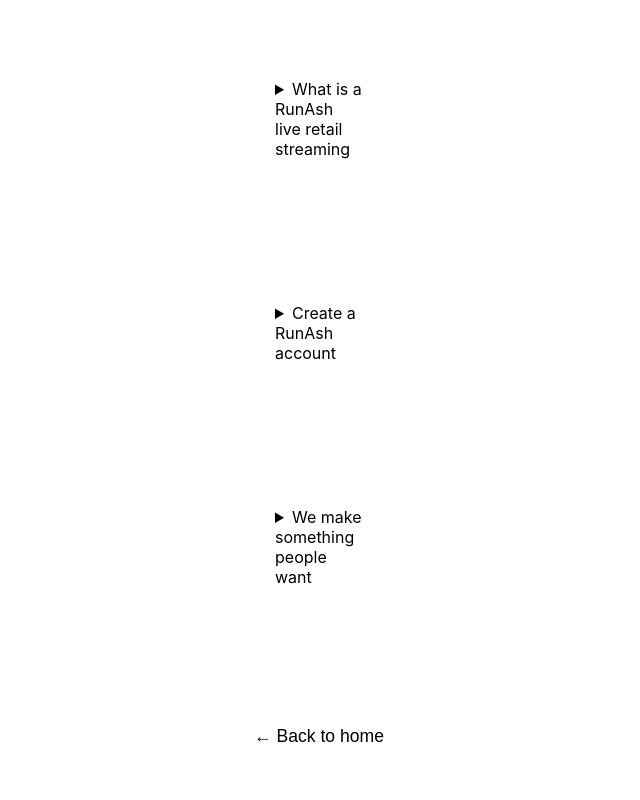
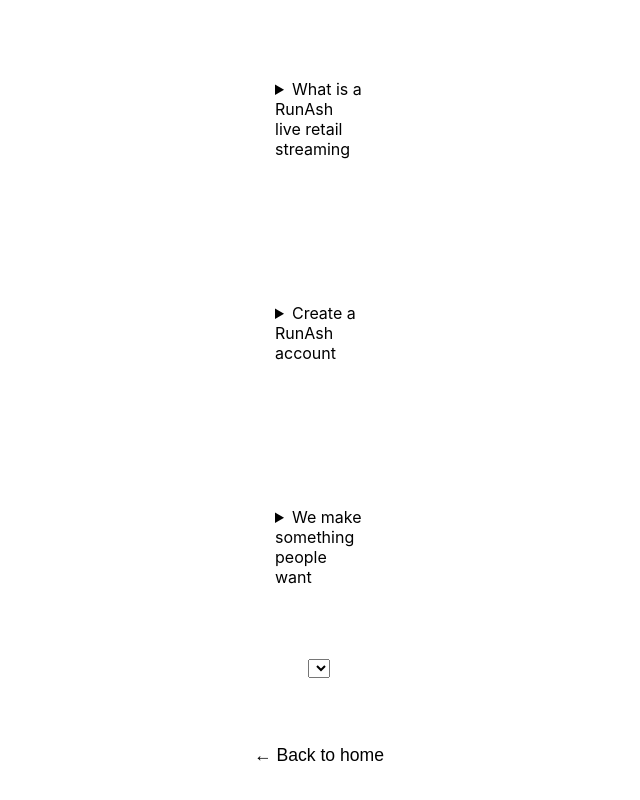
Before and after one commit to rammurmu/next, a Next.js app: page /faq in a window 1280 px wide. Shown: the part 387-1187 px from the top of the page, without its empty margins (321-961 px from the left). Built offline with nearby package versions, Linux system fonts and the light colour scheme.

Commit message:
Update faq.js

```diff
--- a/pages/faq.js
+++ b/pages/faq.js
@@ -35,7 +35,9 @@ export default function Faq() {
                     <p> We make something people want</p>
          </details>
 
-
+        <select className={styles.selectWrapper}select id="select" name="select">
+        <p>How it works?</p>
+        </select>
 
 
 
```
